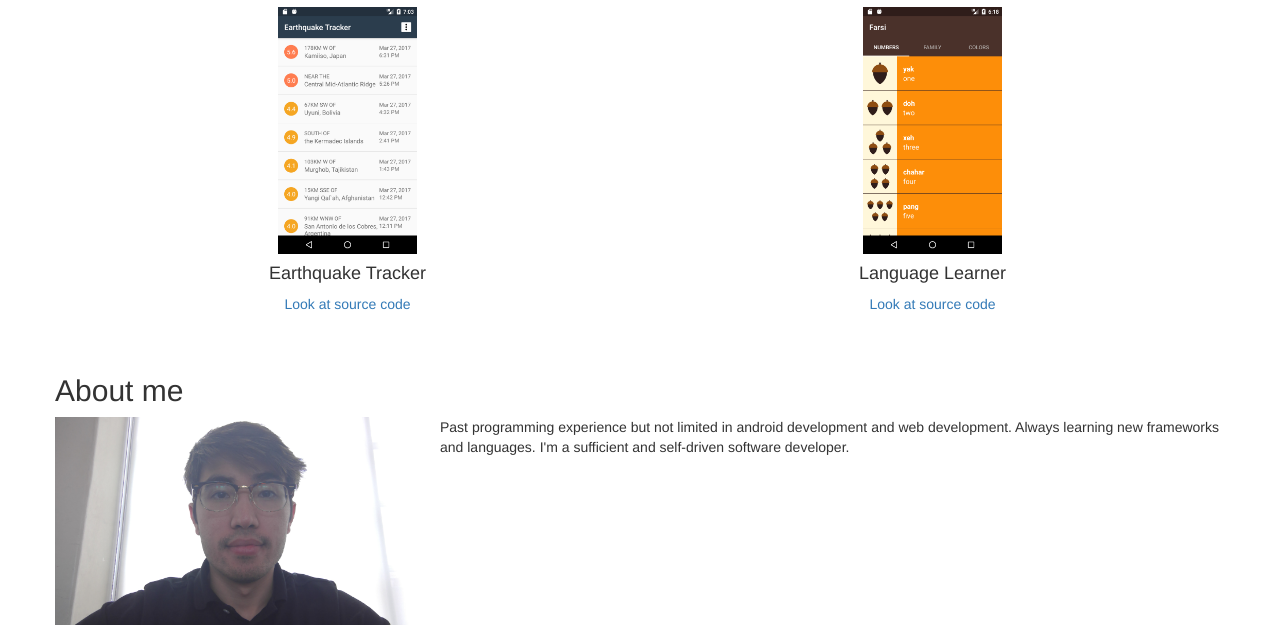
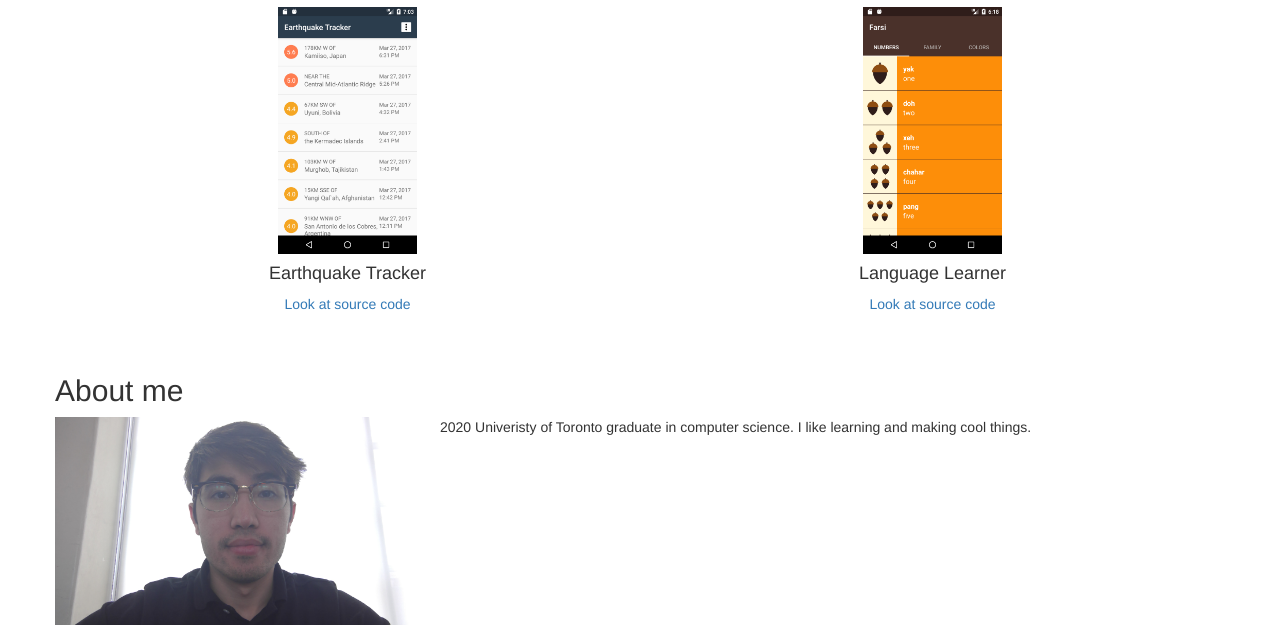
Before and after one commit to omid-web/final-sites, a plain HTML site: page index.html in a window 1280 px wide. Shown: the part 2187-2829 px from the top of the page. Drawn offline with Linux system fonts and the light colour scheme.

Commit message:
changed about me

```diff
--- a/index.html
+++ b/index.html
@@ -193,8 +193,7 @@
                     <img src="images/profile_pic.jpg" class="img-responsive" alt="placeholder">
                 </div>
                 <div class="cold-md-8">
-                    <p>Past programming experience but not limited in android development and web development. Always learning new frameworks and languages.
-                        I'm a sufficient and self-driven software developer.</p>
+                    <p>2020 Univeristy of Toronto graduate in computer science. I like learning and making cool things.</p>
                 </div>
             </div>
         </div>
```
